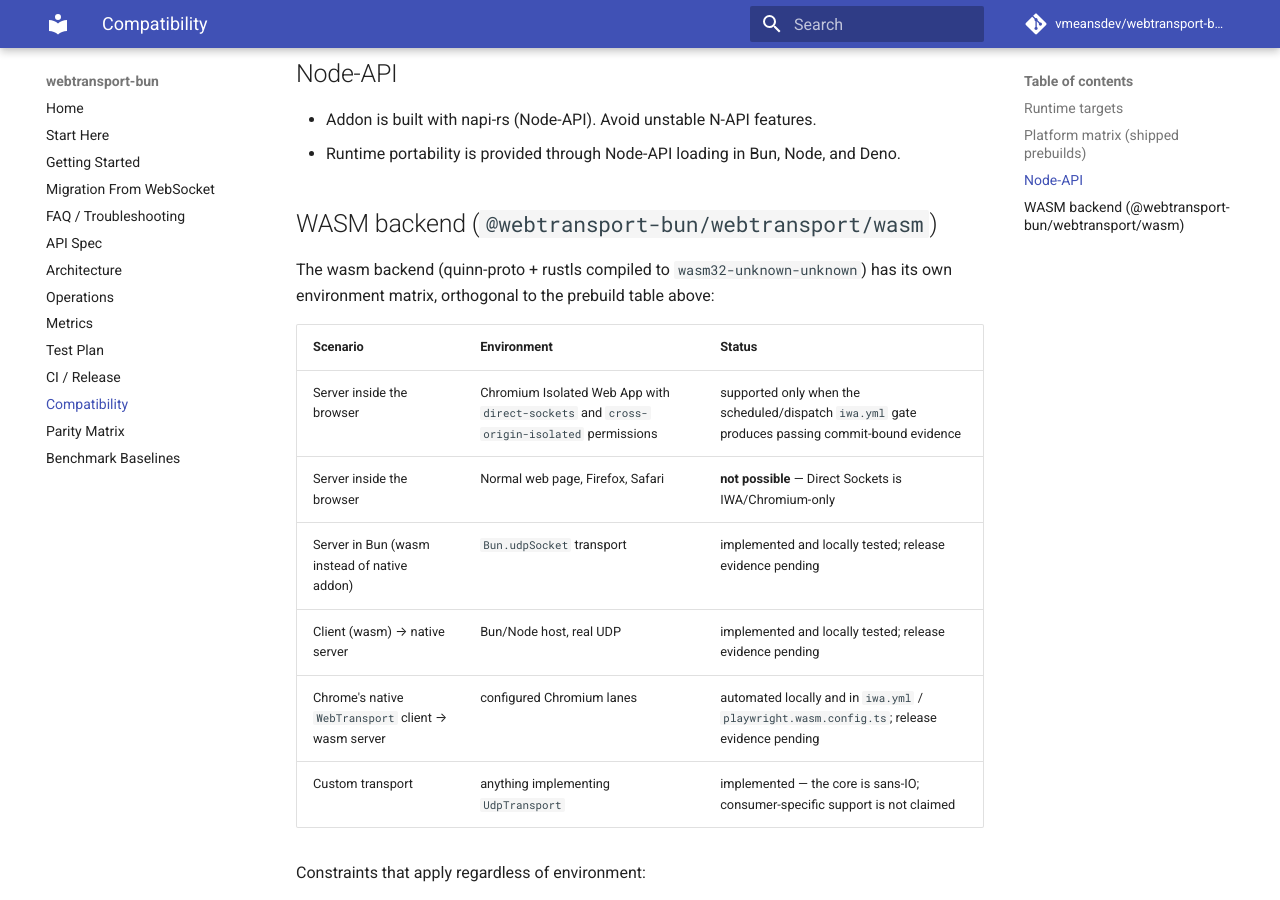
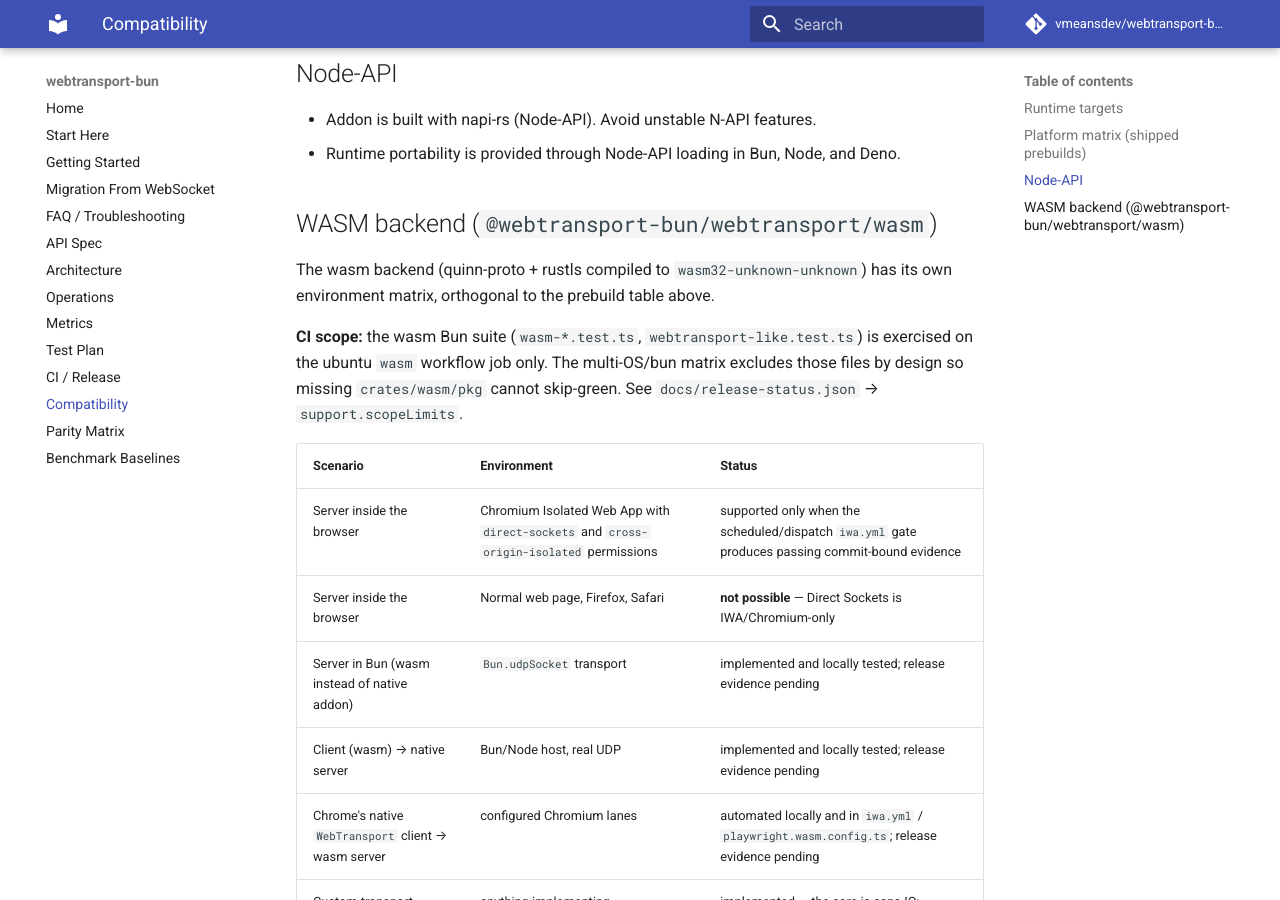
Before and after one commit to vmeansdev/webtransport-bun, an MkDocs documentation site: the page built from docs/COMPATIBILITY.md, in a window 1280 px wide and 900 px high, scrolled down 759 px. Built offline with MkDocs 1.6.1 and Material for MkDocs 9.7.7, drawn with Linux system fonts in a browser that asks for light colours; comment, search, counter and statistics services are not loaded.

Commit message:
Route remaining wasm suites through hard-require availability helper
Convert abuse/bun-udp/cert/facade tests and document ubuntu-only wasm Bun suite scope in COMPATIBILITY so REQUIRE_WASM fails closed everywhere the suite runs.

Co-authored-by: Cursor <cursoragent@cursor.com>

```diff
--- a/docs/COMPATIBILITY.md
+++ b/docs/COMPATIBILITY.md
@@ -28,7 +28,12 @@ commit-bound passing evidence.
 ## WASM backend (`@webtransport-bun/webtransport/wasm`)
 
 The wasm backend (quinn-proto + rustls compiled to `wasm32-unknown-unknown`)
-has its own environment matrix, orthogonal to the prebuild table above:
+has its own environment matrix, orthogonal to the prebuild table above.
+
+**CI scope:** the wasm Bun suite (`wasm-*.test.ts`, `webtransport-like.test.ts`)
+is exercised on the ubuntu `wasm` workflow job only. The multi-OS/bun matrix
+excludes those files by design so missing `crates/wasm/pkg` cannot skip-green.
+See `docs/release-status.json` → `support.scopeLimits`.
 
 | Scenario | Environment | Status |
 |----------|-------------|--------|
```
Also changed, not shown: 4 other files.
